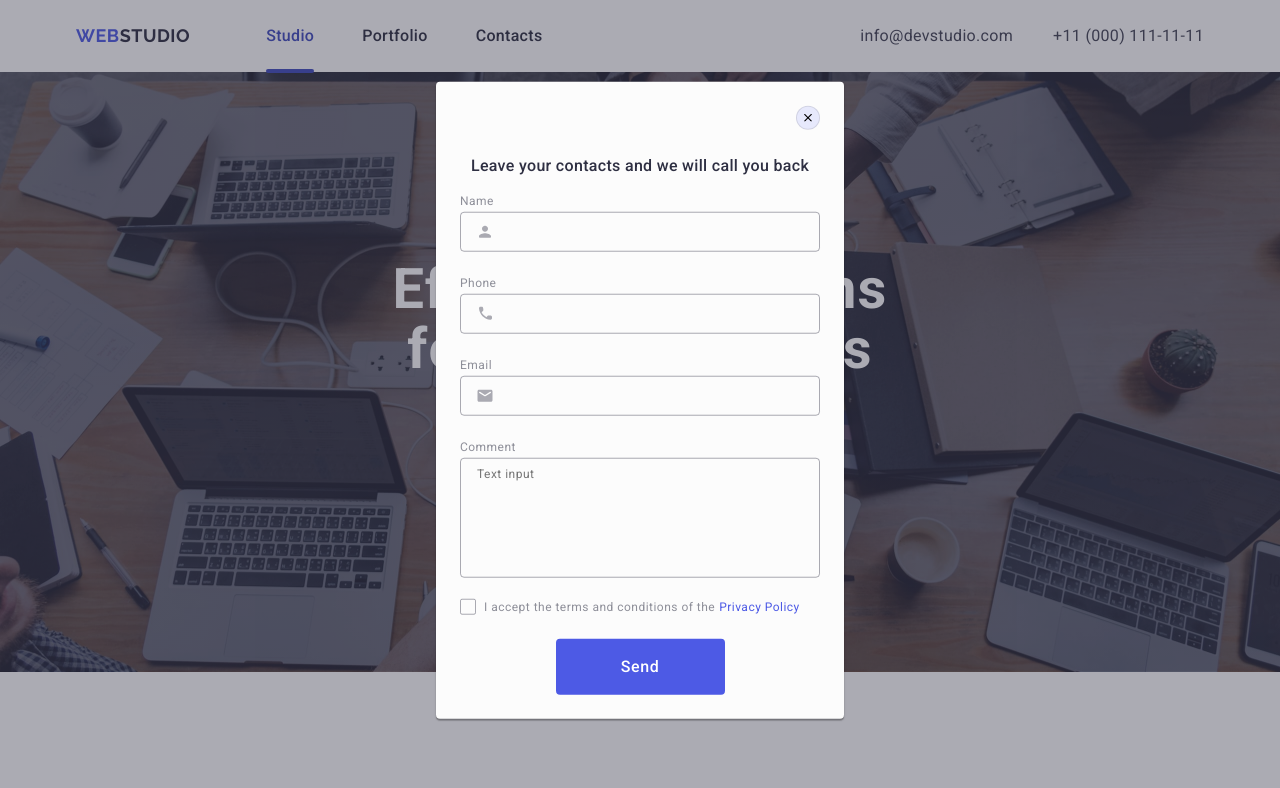
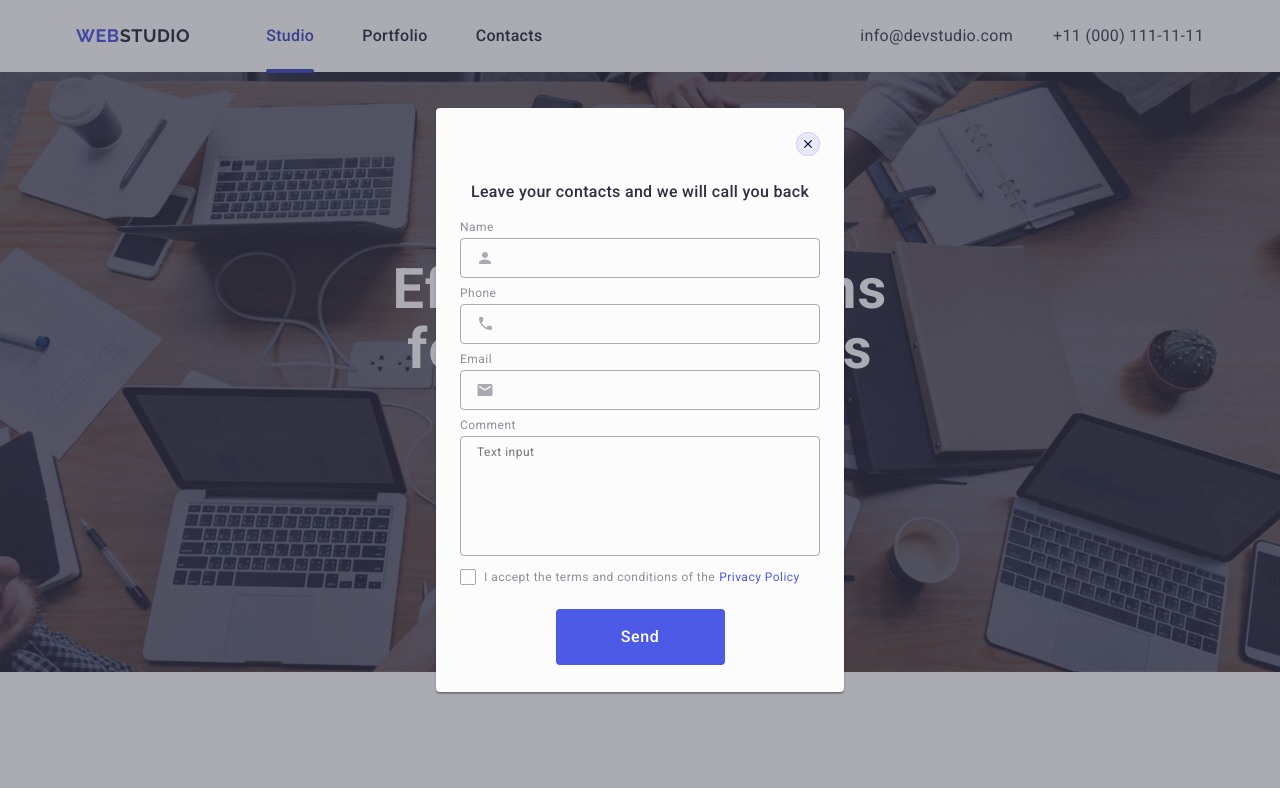
Before and after one commit to VladuslavFlorko1/goit-markup-hw-05, a plain HTML site: page index.html in a window 1280 px wide. Shown: the top 788 px of the page. Drawn offline with nearby package versions, Linux system fonts and the light colour scheme.

Commit message:
add index.html.file

```diff
--- a/css/styles.css
+++ b/css/styles.css
@@ -752,7 +752,7 @@ img {
 
 .modal-field,
 .modal-field-comment {
-    margin-bottom: 16px;
+    margin-bottom: 8px;
 }
 
 
@@ -769,7 +769,6 @@ img {
 
 .modal-input-wrapper {
     position: relative;
-    margin-bottom: 8px;
 }
 
 
@@ -864,18 +863,18 @@ img {
 
 
 .modal-checkbox-icon {
+    display: inline-flex;
     width: 16px;
     height: 16px;
     border: 1px solid rgba(46, 47, 66, 0.4);
     border-radius: 2px;
-    display: inline-flex;
     align-items: center;
     justify-content: center;
     fill: transparent;
     transition:
-        background-color 250ms cubic-bezier(0.4, 0, 0.2, 1),
-        border 250ms cubic-bezier(0.4, 0, 0.2, 1),
-        fill 250ms cubic-bezier(0.4, 0, 0.2, 1);
+    background-color 250ms cubic-bezier(0.4, 0, 0.2, 1),
+    border 250ms cubic-bezier(0.4, 0, 0.2, 1),
+    fill 250ms cubic-bezier(0.4, 0, 0.2, 1);
     margin-right: 8px;
 }
 
```
